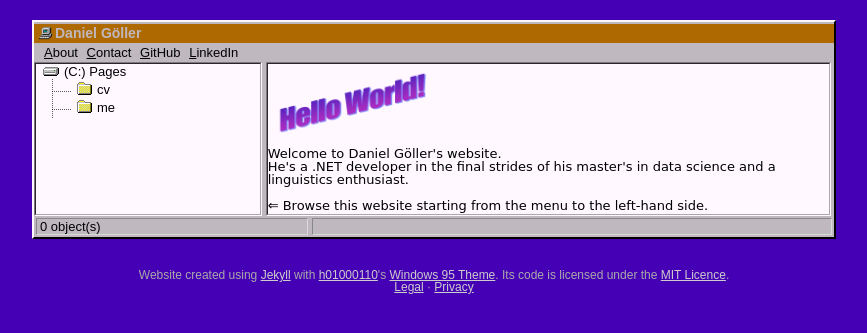
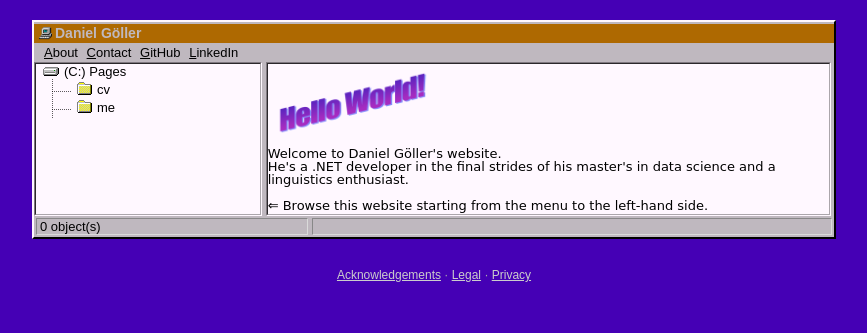
Before and after one commit to LelViLamp/LelViLamp.github.io, a Jekyll site: the page built from index.html, in a window 1280 px wide. Shown: the top 333 px of the page, without its empty margins (206-1073 px from the left). Built offline with Jekyll 4.4.1, drawn with Linux system fonts in a browser that asks for light colours.

Commit message:
added separate acknowledgements page

```diff
--- a/_layouts/default.html
+++ b/_layouts/default.html
@@ -55,13 +55,7 @@
 	<script src="/assets/js/002.js"></script>
 	<div class="footer">
 		<p>
-			Website created using <a href="https://jekyllrb.com" target="_blank">Jekyll</a>
-			with <a href="http://github.com/h01000110" target="_blank">h01000110</a>'s
-			<a href="https://github.com/h01000110/windows-95" target="_blank">Windows 95 Theme</a>.
-			Its code is licensed under the <a href="https://github.com/h01000110/h01000110.github.io/blob/master/LICENSE" target="_blank">MIT Licence</a>.
-		</p>
-		<p>
-			<a href="/legal">Legal</a> &middot; <a href="/legal/privacy">Privacy</a>
+			<a href="/legal/acknowledgements">Acknowledgements</a> &middot; <a href="/legal">Legal</a> &middot; <a href="/legal/privacy">Privacy</a>
 		</p>
 	</div>
 </body>
```
Also changed, not shown: legal/acknowledgements.html (added, +18 -0 lines).
